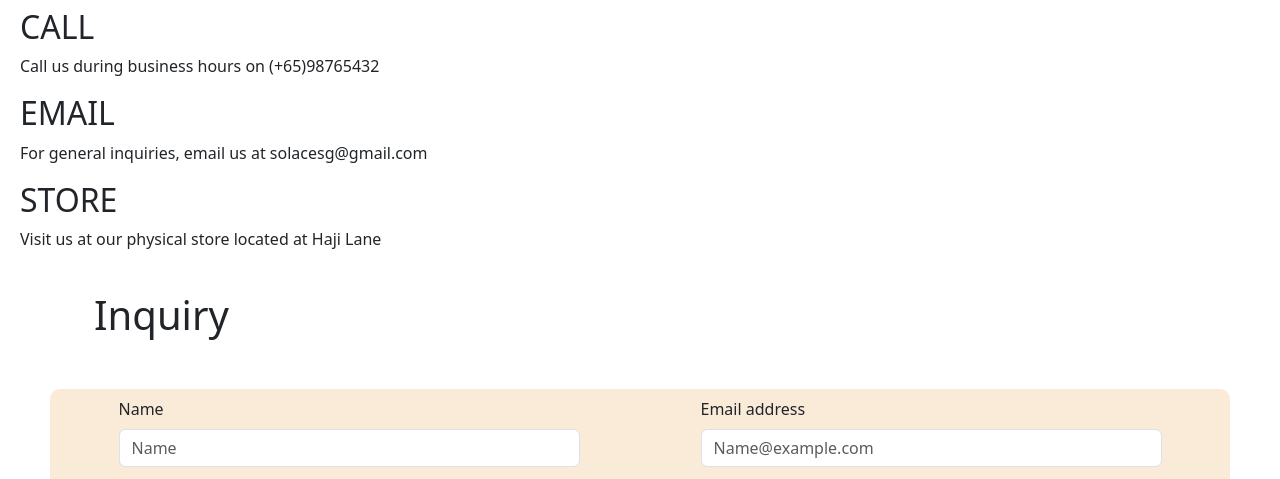
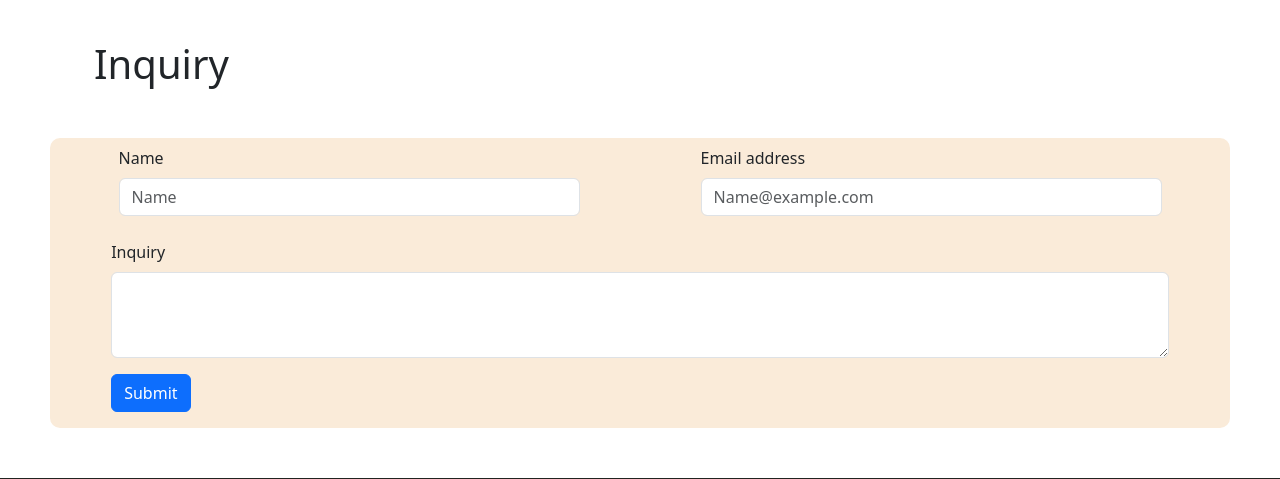
Before and after one commit to whale213/solace, a Flask app: page /submit in a window 1280 px wide. Shown: the part 96-575 px from the top of the page. Run offline with Flask 2, Linux system fonts and the light colour scheme.

Commit message:
Revert "helelo"
This reverts commit 286b15542ca81734a9cb3a0e18a212e9373f177d.

```diff
--- a/solace/app/templates/customer_support/cust_inquiries_page.html
+++ b/solace/app/templates/customer_support/cust_inquiries_page.html
@@ -18,27 +18,18 @@
 
 </style>
 
-  <div class = 'container-xs '>
-    <div class = 'row m-2 flex-row'>
-      <div>
-        <h2>CALL</h2>
-        <p>Call us during business hours on (+65)98765432</p>
-      </div>
-
-      <div>
-        <h2>EMAIL</h2>
-        <p>For general inquiries, email us at solacesg@gmail.com</p>
-      </div>
-
-
-      <div>
-        <h2>STORE</h2>
-        <p>Visit us at our physical store located at Haji Lane</p>
-
-      </div>
+  <div class = 'container-xs d-flex justify-content-around'>
+    <div class = 'm-2'>
 
     </div>
 
+    <div>
+
+    </div>
+
+    <div>
+
+    </div>
 
   </div>
 
```
